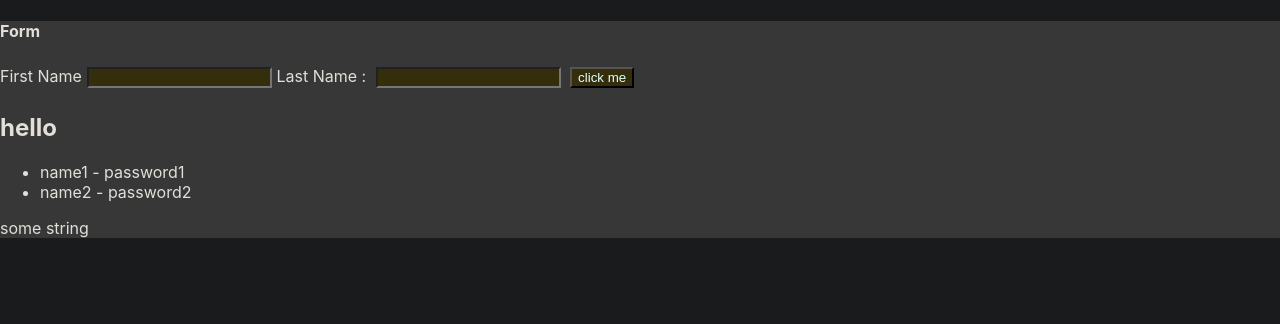
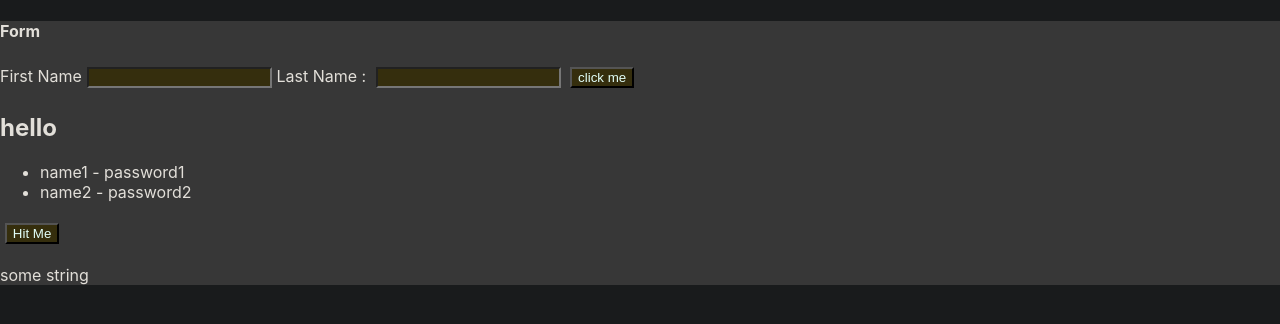
Before and after one commit to noormohammedb/reach-todo-app, a React (Create React App) app: page / in a window 1280 px wide. Shown: the top 324 px of the page. Built offline with nearby package versions, Linux system fonts and the light colour scheme.

Commit message:
rerendering component

```diff
--- a/src/components/list.js
+++ b/src/components/list.js
@@ -2,6 +2,7 @@ import React, { Component } from "react";
 
 class List extends Component {
    state = {
+      updated: 5,
       something: "some string",
       data: [
          {
@@ -17,10 +18,21 @@ class List extends Component {
 
    componentDidMount() {
       // alert("Hello");
-      console.log("component List");
+      console.log("component List mount");
    }
 
+   componentWillUnmount() {
+      console.log("byy byy");
+   }
+
+   updateMethod = (event) => {
+      this.setState({
+         updated: 8,
+      });
+   };
+
    render() {
+      console.log(this.state.updated);
       return (
          <React.Fragment>
             <h2> hello</h2>
@@ -33,6 +45,7 @@ class List extends Component {
                   ))}
                </ul>
             </div>
+            <button onClick={this.updateMethod}>Hit Me</button>
             <p>{this.state.something}</p>
          </React.Fragment>
       );
```
